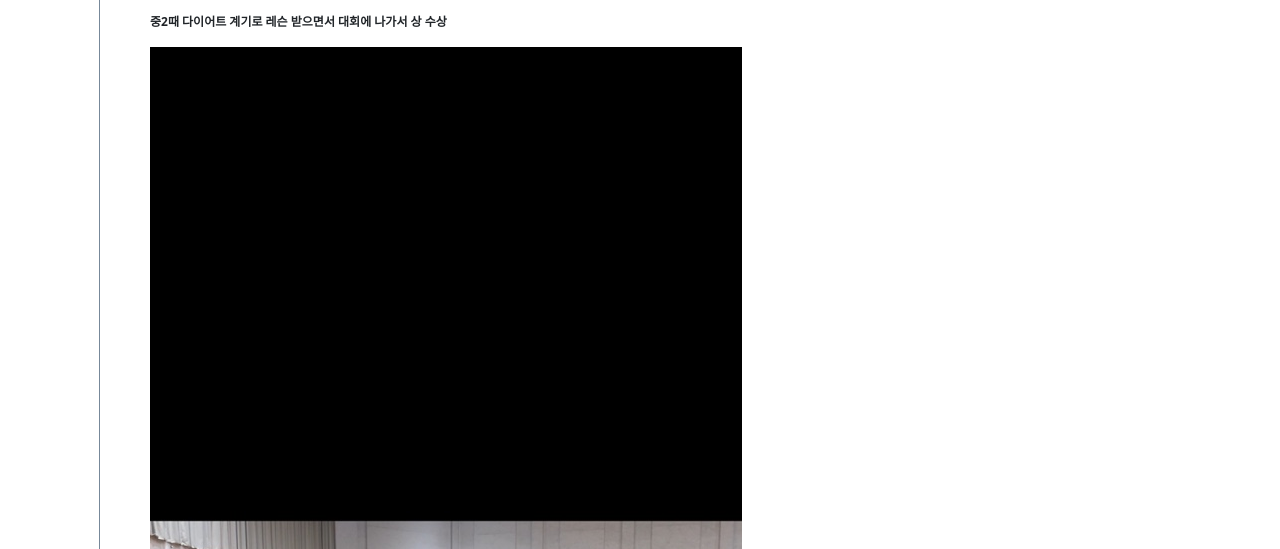
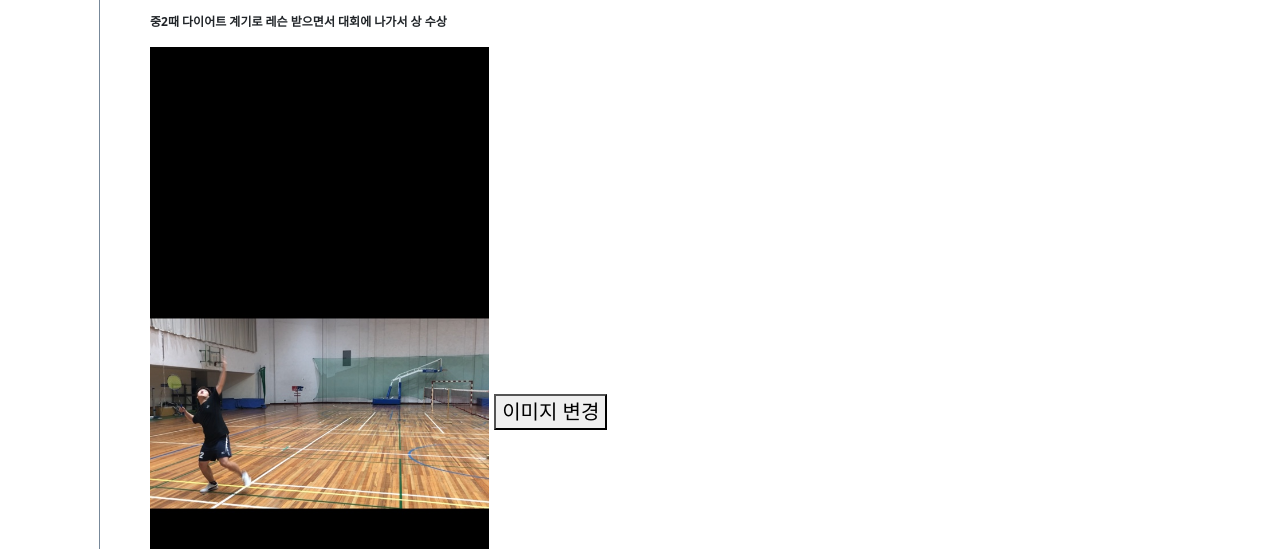
Before and after one commit to IDsebin/introduce, a plain HTML site: page index2.html in a window 1280 px wide. Shown: the part 251-800 px from the top of the page. Drawn offline with nearby package versions, Linux system fonts and the light colour scheme.

Commit message:
Update index2.html

```diff
--- a/index2.html
+++ b/index2.html
@@ -70,16 +70,24 @@
 
                   </div>
                   <p class="desc-text">중2때 다이어트 계기로 레슨 받으면서 대회에 나가서 상 수상</p>
+                  <style>
+                  </style>
+                  <img id="image"  src="badminton.jpg"/>
+                  <button onclick="change()">이미지 변경</button>
 
-                <img class="image" src="badminton.jpg" ></src>
+                  <script>
+                    function change(){
+                      document.getElementById("image"). src="badminton1.jpg";
+                    }
+                  </script>
                   <div class="float-wrap">
                   </br>
                     <p class="title">축구</p>
-
                   </div>
                   <p class="desc-text">1주일에 꼭 한번씩은 풋살 함</p>
 
                 </section>
+
           </div>
        </div>
       </section>
```
